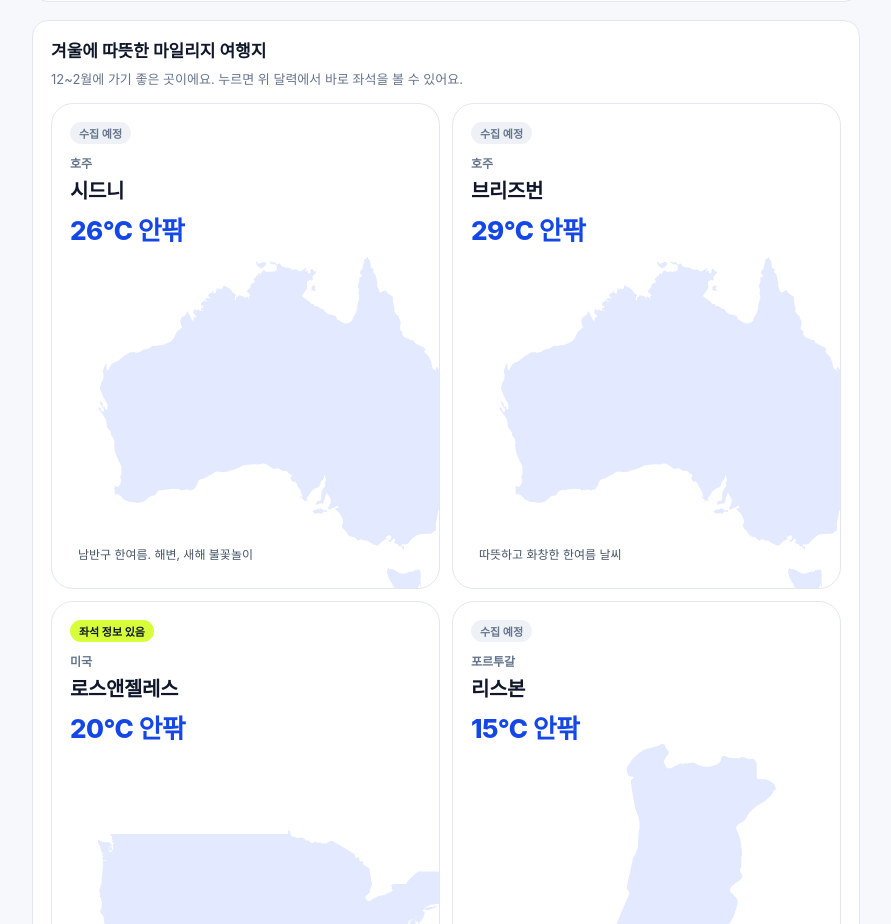
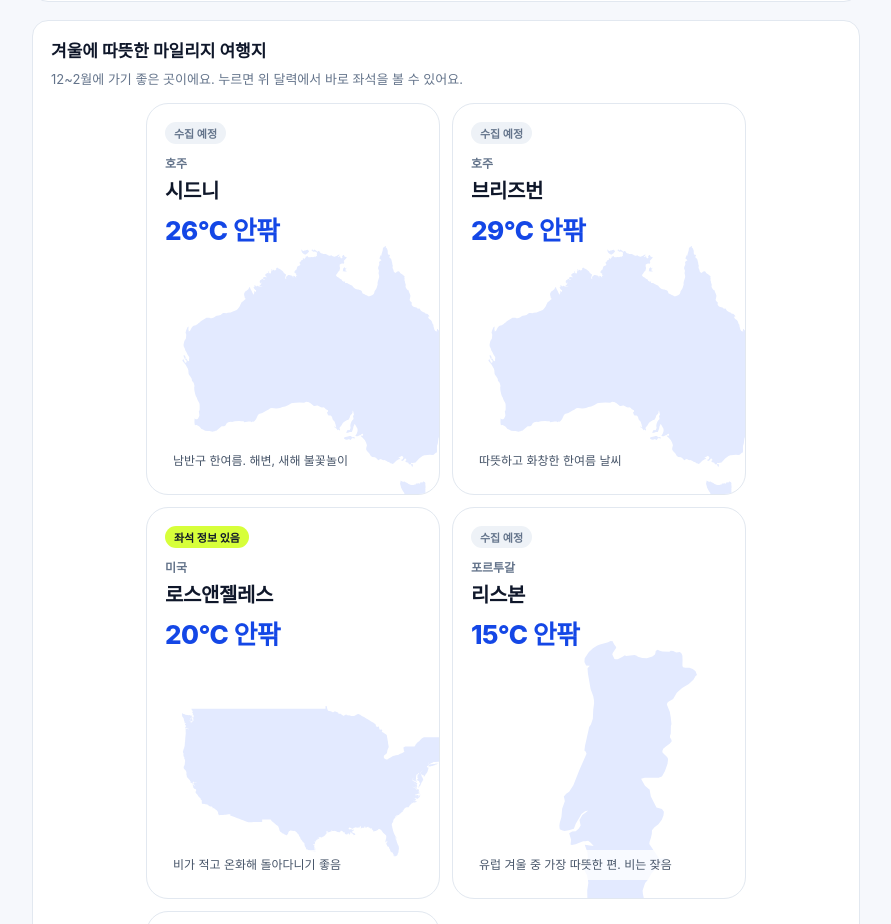
Before and after one commit to everywhere-lucas/ke-mileage, a plain HTML site: page public/mileage/index.html in a window 1280 px wide. Shown: the part 1069-1993 px from the top of the page, without its empty margins (194-1085 px from the left). Drawn offline with Linux system fonts and the light colour scheme.

Commit message:
겨울 카드 크기 조정 (넓은 화면에서 너무 커지지 않게)
Co-Authored-By: Claude Opus 5.5 <noreply@anthropic.com>
Claude-Session: https://claude.ai/code/session_01LSQLNK9Ui4ZTY2EoSd4bHi

```diff
--- a/public/mileage/index.html
+++ b/public/mileage/index.html
@@ -82,7 +82,7 @@
   .note{font-size:13px;color:var(--mute)}
   a{color:var(--blue)}
   footer{margin-top:18px;font-size:12px;color:var(--mute);text-align:center}
-  .warm{display:grid;grid-template-columns:repeat(2,minmax(0,1fr));gap:12px}
+  .warm{display:grid;grid-template-columns:repeat(2,minmax(0,1fr));gap:12px;max-width:600px;margin:0 auto}
   .wcard{position:relative;overflow:hidden;aspect-ratio:3/4;border:1px solid var(--line);border-radius:22px;padding:18px;background:#fff;text-align:left;font-family:inherit;cursor:pointer;color:var(--ink);display:flex;flex-direction:column;gap:4px}
   .wcard:hover{border-color:var(--blue)}
   .wcard .map{position:absolute;right:-8%;bottom:-6%;width:96%;height:auto;z-index:0;pointer-events:none}
@@ -95,7 +95,6 @@
   .wcard .why{font-size:12px;color:#475569;line-height:1.45;margin-top:auto;background:rgba(255,255,255,.75);border-radius:10px;padding:6px 8px}
   .wcard .tag{align-self:flex-start;font-size:11px;font-weight:700;background:var(--neon);color:var(--ink);padding:3px 9px;border-radius:999px}
   .wcard .tag.off{background:#eef2f7;color:var(--mute)}
-  @media (min-width:700px){.wcard{aspect-ratio:4/5}}
   @media (max-width:520px){.d{min-height:62px;padding:4px}.d .s{font-size:10px}.d .s.big{font-size:12px}.tab{font-size:14px}}
 </style>
 </head>
```
